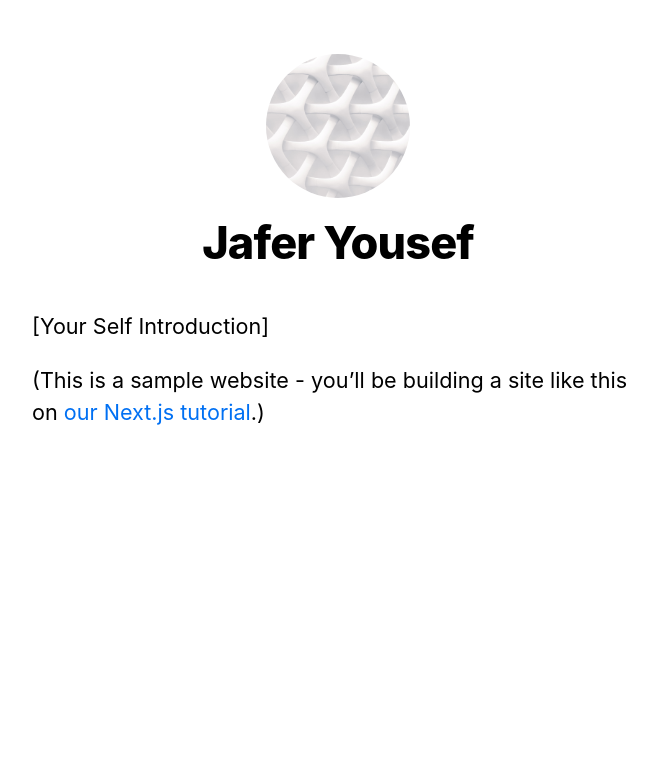
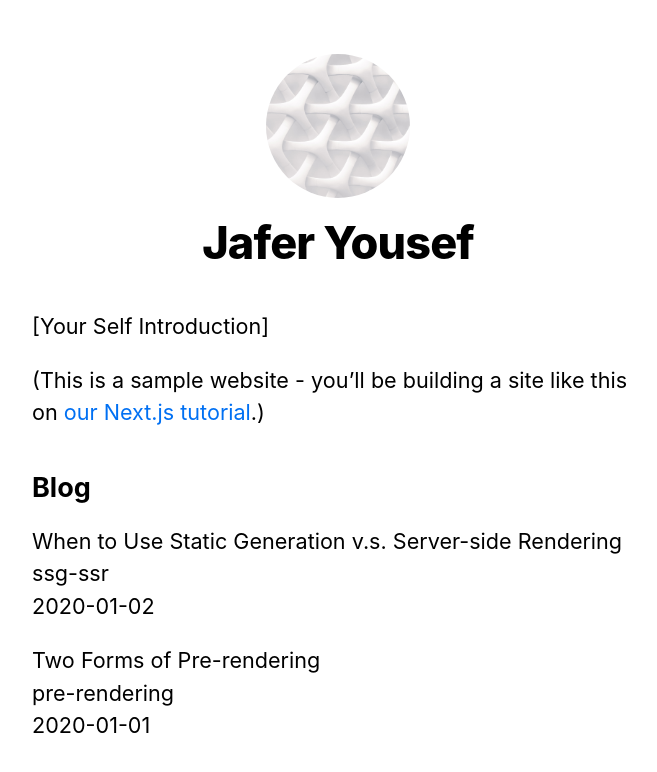
Before and after one commit to jaferIdrees/blog_nextjs, a Next.js app: page / in a window 1280 px wide. Shown: the top 772 px of the page, without its empty margins (302-959 px from the left). Built offline with nearby package versions, Linux system fonts and the light colour scheme.

Commit message:
Update index home component

```diff
--- a/pages/index.js
+++ b/pages/index.js
@@ -11,7 +11,7 @@
     },
   };
 }
-const Home = () => {
+const Home = ({ allPostsData }) => {
   return (
     <Layout home>
       <Head>
@@ -24,6 +24,20 @@
           <a href="https://nextjs.org/learn">our Next.js tutorial</a>.)
         </p>
       </section>
+      <section className={`${utilStyles.headingMd} ${utilStyles.padding1px}`}>
+        <h2 className={utilStyles.headingLg}>Blog</h2>
+        <ul className={utilStyles.list}>
+          {allPostsData.map(({ id, date, title }) => (
+            <li className={utilStyles.listItem} key={id}>
+              {title}
+              <br />
+              {id}
+              <br />
+              {date}
+            </li>
+          ))}
+        </ul>
+      </section>
     </Layout>
   )
 }
```
